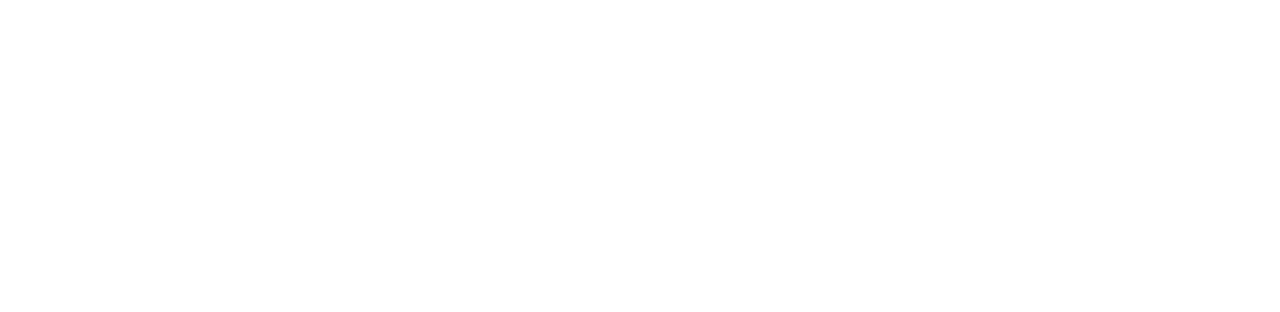
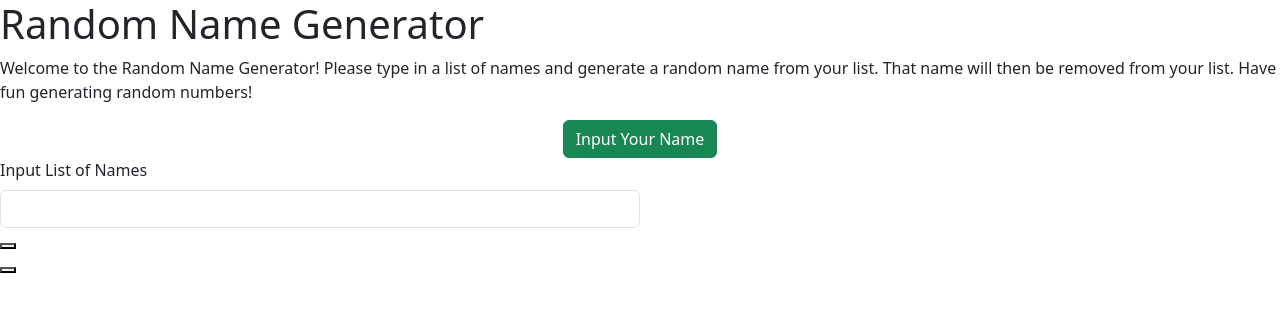
Before and after one commit to s-jaswal/Lucky-Me-Lottery, a plain HTML site: page index.html in a window 1280 px wide. Drawn offline with nearby package versions, Linux system fonts and the light colour scheme.

Commit message:
most of html done

```diff
--- a/index.html
+++ b/index.html
@@ -1,42 +1,60 @@
 <!doctype html>
 <html lang="en">
+
 <head>
     <title>Lucky Me Lottery</title>
     <!-- Required meta tags -->
     <meta charset="utf-8" />
-        <meta
-            name="viewport"
-            content="width=device-width, initial-scale=1, shrink-to-fit=no"
-        />
+    <meta name="viewport" content="width=device-width, initial-scale=1, shrink-to-fit=no" />
 
     <!-- Bootstrap CSS v5.2.1 -->
-        <link
-            href="https://cdn.jsdelivr.net/npm/bootstrap@5.3.2/dist/css/bootstrap.min.css"
-            rel="stylesheet"
-            integrity="sha384-T3c6CoIi6uLrA9TneNEoa7RxnatzjcDSCmG1MXxSR1GAsXEV/Dwwykc2MPK8M2HN"
-            crossorigin="anonymous"
-        />
+    <link href="https://cdn.jsdelivr.net/npm/bootstrap@5.3.2/dist/css/bootstrap.min.css" rel="stylesheet"
+        integrity="sha384-T3c6CoIi6uLrA9TneNEoa7RxnatzjcDSCmG1MXxSR1GAsXEV/Dwwykc2MPK8M2HN" crossorigin="anonymous" />
 </head>
 
 <body>
+    <container>
         <header>
-            <!-- place navbar here -->
+            <h1>Random Name Generator </h1>
+            <P>Welcome to the Random Name Generator! Please type in a list of names and generate a random name from your
+                list. That name will then be removed from your list. Have fun generating random numbers!</P>
         </header>
+
+        <div class="text-center">
+            <button onclick="nameInputBox()" class="btn btn-success">Input Your Name</button>
+        </div>
+
+        <div class="col-md-6">
+            <!-- User Input Total number of Ppl -->
+            <label for="numOfPeople" class="form-label">Input List of Names</label>
+            <input type="text" class="form-control" id="numOfPeople" placeholder="">
+        </div>
+        </div>
+
+        <div>
+            <button id="nameDisplayDiv"></button>
+        </div>
+
+        <div>
+            <button id="randomDisplay"></button>
+        </div>
+
+
         <main></main>
         <footer>
             <!-- place footer here -->
         </footer>
         <!-- Bootstrap JavaScript Libraries -->
-        <script
-            src="https://cdn.jsdelivr.net/npm/@popperjs/core@2.11.8/dist/umd/popper.min.js"
+
+
+        <script src="https://cdn.jsdelivr.net/npm/@popperjs/core@2.11.8/dist/umd/popper.min.js"
             integrity="sha384-I7E8VVD/ismYTF4hNIPjVp/Zjvgyol6VFvRkX/vR+Vc4jQkC+hVqc2pM8ODewa9r"
-            crossorigin="anonymous"
-        ></script>
+            crossorigin="anonymous"></script>
 
-        <script
-            src="https://cdn.jsdelivr.net/npm/bootstrap@5.3.2/dist/js/bootstrap.min.js"
+        <script src="https://cdn.jsdelivr.net/npm/bootstrap@5.3.2/dist/js/bootstrap.min.js"
             integrity="sha384-BBtl+eGJRgqQAUMxJ7pMwbEyER4l1g+O15P+16Ep7Q9Q+zqX6gSbd85u4mG4QzX+"
-            crossorigin="anonymous"
-        ></script>
+            crossorigin="anonymous"></script>
+    </container>
 </body>
+
 </html>
--- a/style.css
+++ b/style.css
@@ -0,0 +1,3 @@
+body {
+    margin-left: 50px;
+}
```
Lines whose indentation alone changed are shown as unchanged.
